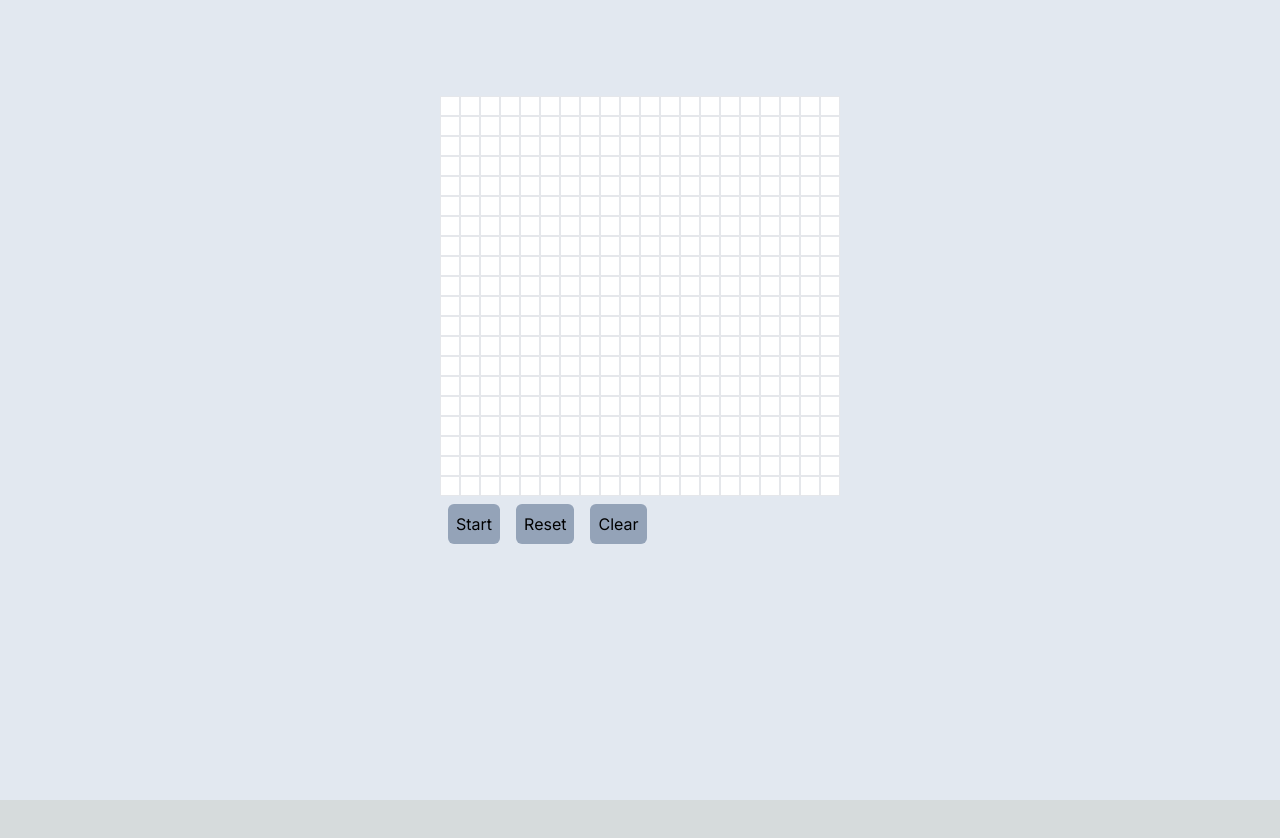
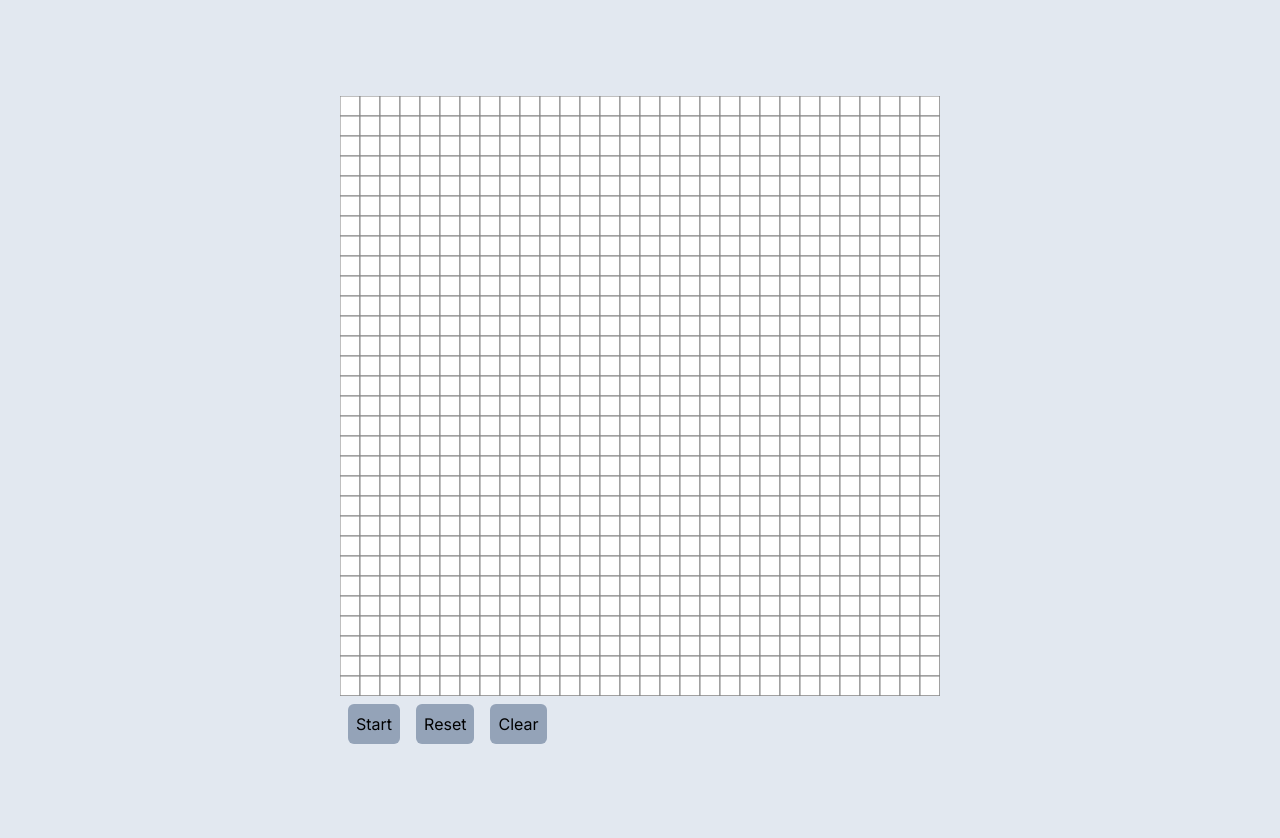
Before and after one commit to Brandon-Perry/GameOfLife, a Next.js app in the folder client/: page / in a window 1280 px wide. Shown: the top 838 px of the page. Before the commit the page ends 800 px from the top, so only its background shows below. Built offline with nearby package versions, Linux system fonts and the light colour scheme.

Commit message:
replaced divs on board with a konva stage and shapes

```diff
--- a/client/src/components/board/Board.tsx
+++ b/client/src/components/board/Board.tsx
@@ -3,10 +3,11 @@ import React, { useRef, useState } from "react";
 import { useBoardState } from "./hooks/useBoardState";
 import { Coord } from "@/types";
 import { usePaint } from "./hooks/usePaint";
+import { Group, Layer, Rect, Stage } from "react-konva";
 
 export default function Board() {
   const { boardState, boardDispatch, cacheBoard, loadCachedBoard } =
-    useBoardState(20);
+    useBoardState(35);
 
   const { startPaint, onPaint, stopPaint } = usePaint((coord: Coord) =>
     boardDispatch({ action: "toggle", payload: { coord } }),
@@ -66,12 +67,19 @@ export default function Board() {
 
   return (
     <div onMouseLeave={stopPaint}>
+      <Stage height={600} width={600}>
+        <Layer height={400} width={400}>
           {boardState.map((row, y) => (
-        <div className="flex flex-row" key={y}>
+            <Group>
               {row.map((state, x) => (
-            <div
-              style={{ height: 20, width: 20 }}
-              className={`${state ? "bg-black hover:bg-gray-500" : "bg-white hover:bg-gray-300"} hover:bg-slate-400 border border-gray-200`}
+                <Rect
+                  height={20}
+                  width={20}
+                  fill={state ? "black" : "white"}
+                  x={20 * x}
+                  y={20 * y}
+                  stroke={"gray"}
+                  strokeWidth={1}
                   onClick={() =>
                     boardDispatch({
                       action: "toggle",
@@ -81,11 +89,23 @@ export default function Board() {
                   key={x}
                   onMouseDown={startPaint}
                   onMouseUp={stopPaint}
-              onMouseOver={() => onPaint({ x, y })}
+                  onMouseOver={(e) => {
+                    e.currentTarget.setAttr(
+                      "fill",
+                      state ? "#525454" : "#ebeded",
+                    );
+                    onPaint({ x, y });
+                  }}
+                  onMouseOut={(e) =>
+                    e.currentTarget.setAttr("fill", state ? "black" : "white")
+                  }
                 />
               ))}
-        </div>
+            </Group>
           ))}
+        </Layer>
+      </Stage>
+
       <button
         className="p-2 bg-slate-400 rounded-md m-2"
         onClick={() => (isPlaying ? stopPlaying() : startPlaying())}
```
Lines whose indentation alone changed are shown as unchanged.
